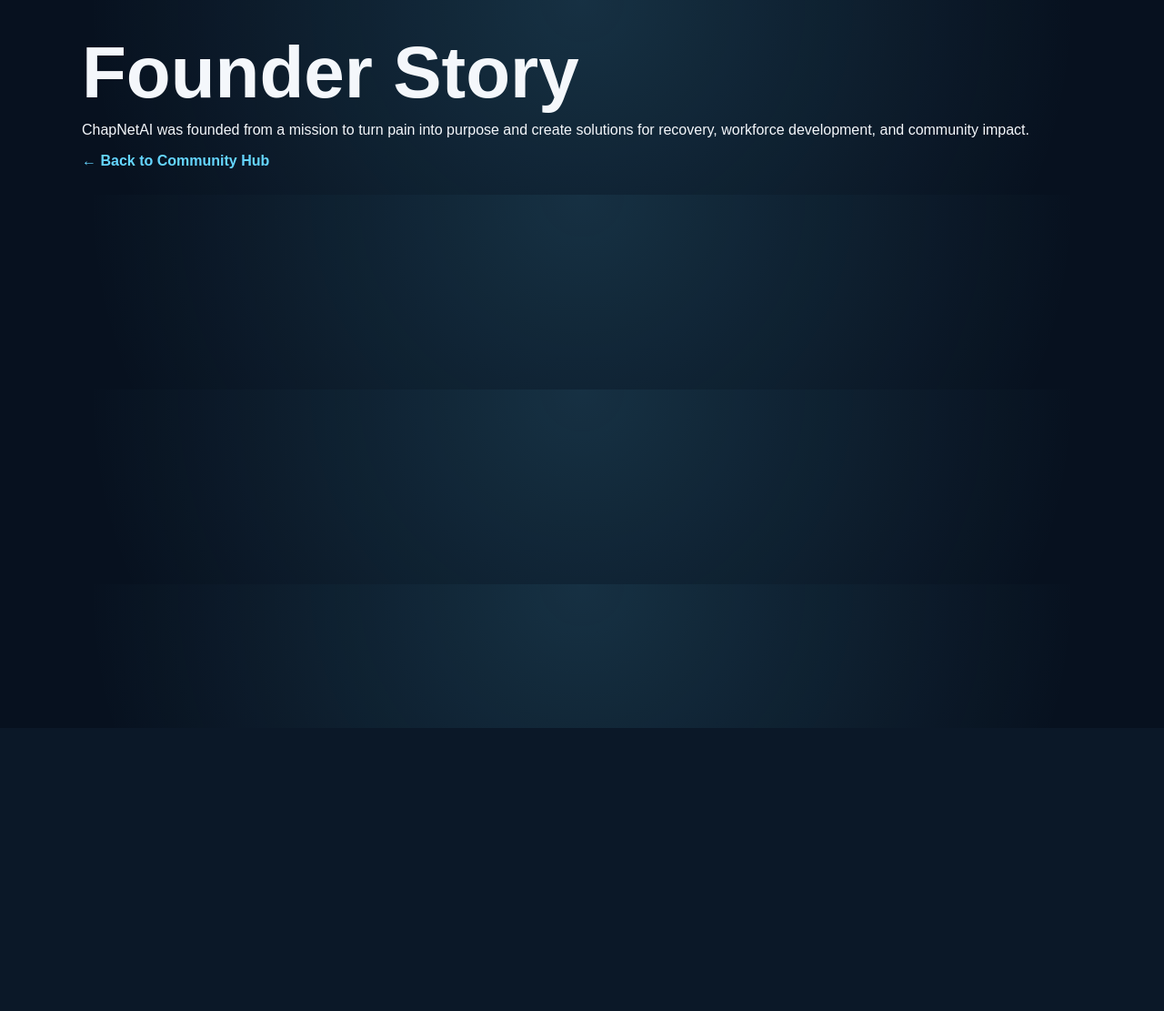
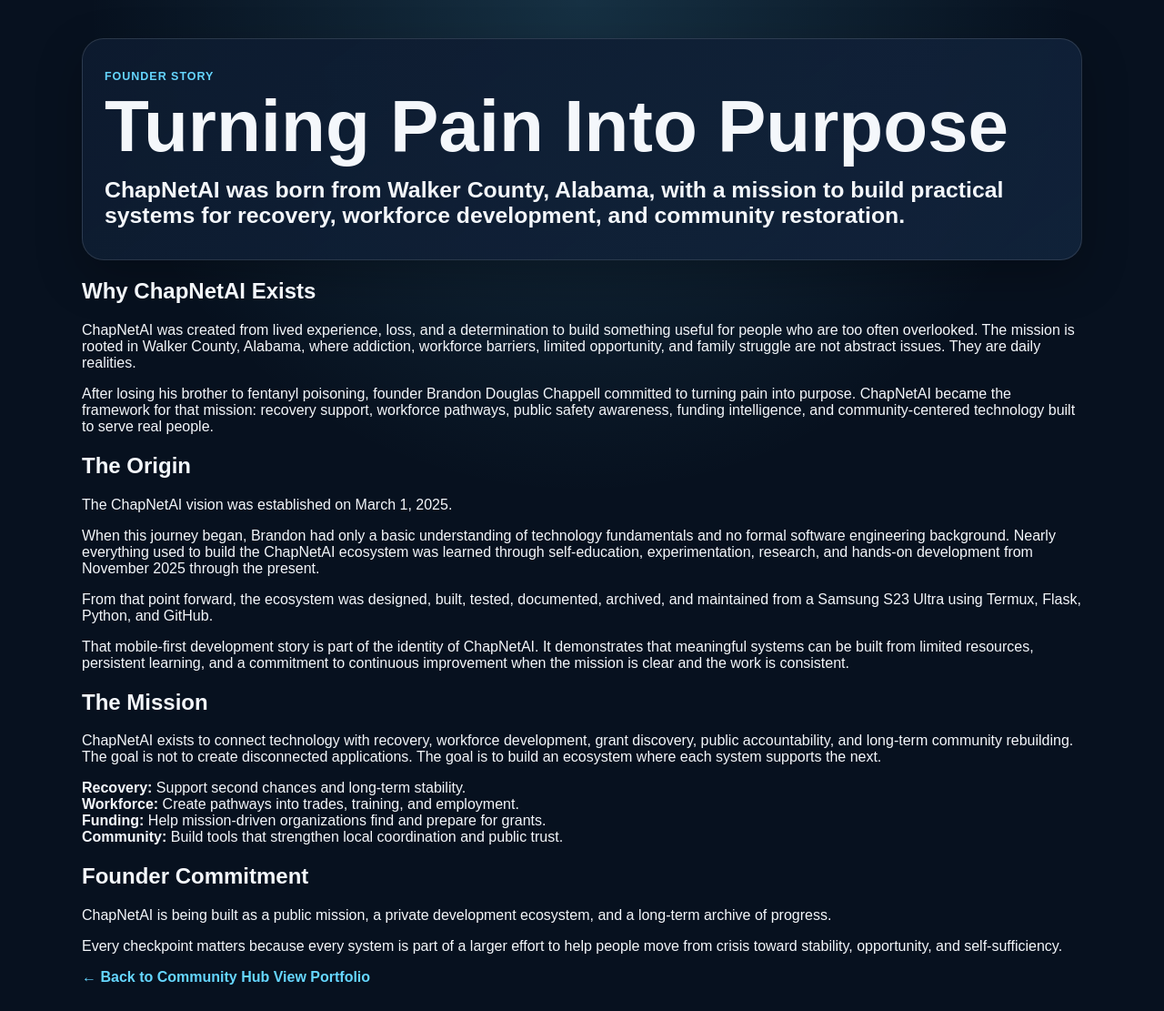
Before and after one commit to bigchap13/chapnetai-community-hub, a Flask app: page /founder-story in a window 1280 px wide. Shown: the whole page at 91% size. Before the commit the page ends 800 px from the top, so only its background shows below. Run offline with Flask 3, Linux system fonts and the light colour scheme.

Commit message:
Expand founder story with self-taught development journey

```diff
--- a/templates/founder_story.html
+++ b/templates/founder_story.html
@@ -1,14 +1,98 @@
 <!DOCTYPE html>
-<html>
+<html lang="en">
 <head>
-<title>Founder Story</title>
-<link rel="stylesheet" href="/static/style.css">
+    <meta charset="UTF-8">
+    <title>Founder Story | ChapNetAI Community Hub</title>
+    <meta name="viewport" content="width=device-width, initial-scale=1.0">
+    <link rel="stylesheet" href="/static/style.css">
 </head>
 <body>
-<div class="page">
-<h1>Founder Story</h1>
-<p>ChapNetAI was founded from a mission to turn pain into purpose and create solutions for recovery, workforce development, and community impact.</p>
-<a href="/">← Back to Community Hub</a>
-</div>
+    <main class="page content-page">
+        <section class="hero light-hero">
+            <p class="eyebrow">Founder Story</p>
+            <h1>Turning Pain Into Purpose</h1>
+            <p class="tagline">
+                ChapNetAI was born from Walker County, Alabama, with a mission to build practical systems for recovery, workforce development, and community restoration.
+            </p>
+        </section>
+
+        <section class="content-card">
+            <h2>Why ChapNetAI Exists</h2>
+
+            <p>
+                ChapNetAI was created from lived experience, loss, and a determination to build something useful for people who are too often overlooked.
+                The mission is rooted in Walker County, Alabama, where addiction, workforce barriers, limited opportunity, and family struggle are not abstract issues.
+                They are daily realities.
+            </p>
+
+            <p>
+                After losing his brother to fentanyl poisoning, founder Brandon Douglas Chappell committed to turning pain into purpose.
+                ChapNetAI became the framework for that mission: recovery support, workforce pathways, public safety awareness, funding intelligence,
+                and community-centered technology built to serve real people.
+            </p>
+        </section>
+
+        <section class="content-card">
+            <h2>The Origin</h2>
+
+            <p>
+                The ChapNetAI vision was established on March 1, 2025.
+            </p>
+
+            <p>
+                When this journey began, Brandon had only a basic understanding of technology fundamentals and no formal software engineering background.
+                Nearly everything used to build the ChapNetAI ecosystem was learned through self-education, experimentation, research, and hands-on development
+                from November 2025 through the present.
+            </p>
+
+            <p>
+                From that point forward, the ecosystem was designed, built, tested, documented, archived, and maintained from a Samsung S23 Ultra using
+                Termux, Flask, Python, and GitHub.
+            </p>
+
+            <p>
+                That mobile-first development story is part of the identity of ChapNetAI.
+                It demonstrates that meaningful systems can be built from limited resources, persistent learning, and a commitment to continuous improvement
+                when the mission is clear and the work is consistent.
+            </p>
+        </section>
+
+        <section class="content-card">
+            <h2>The Mission</h2>
+
+            <p>
+                ChapNetAI exists to connect technology with recovery, workforce development, grant discovery, public accountability,
+                and long-term community rebuilding.
+                The goal is not to create disconnected applications.
+                The goal is to build an ecosystem where each system supports the next.
+            </p>
+
+            <div class="mission-list">
+                <div><strong>Recovery:</strong> Support second chances and long-term stability.</div>
+                <div><strong>Workforce:</strong> Create pathways into trades, training, and employment.</div>
+                <div><strong>Funding:</strong> Help mission-driven organizations find and prepare for grants.</div>
+                <div><strong>Community:</strong> Build tools that strengthen local coordination and public trust.</div>
+            </div>
+        </section>
+
+        <section class="content-card">
+            <h2>Founder Commitment</h2>
+
+            <p>
+                ChapNetAI is being built as a public mission, a private development ecosystem,
+                and a long-term archive of progress.
+            </p>
+
+            <p>
+                Every checkpoint matters because every system is part of a larger effort to help people move from crisis toward stability,
+                opportunity, and self-sufficiency.
+            </p>
+        </section>
+
+        <nav class="page-actions">
+            <a class="button-link" href="/">← Back to Community Hub</a>
+            <a class="button-link secondary" href="/portfolio">View Portfolio</a>
+        </nav>
+    </main>
 </body>
 </html>
```
